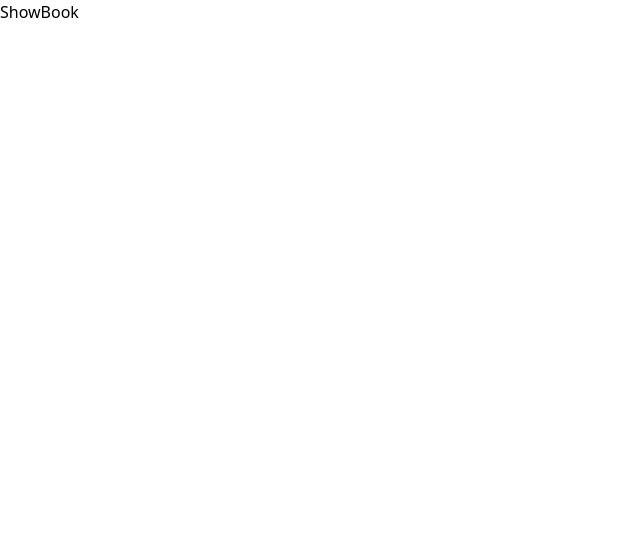
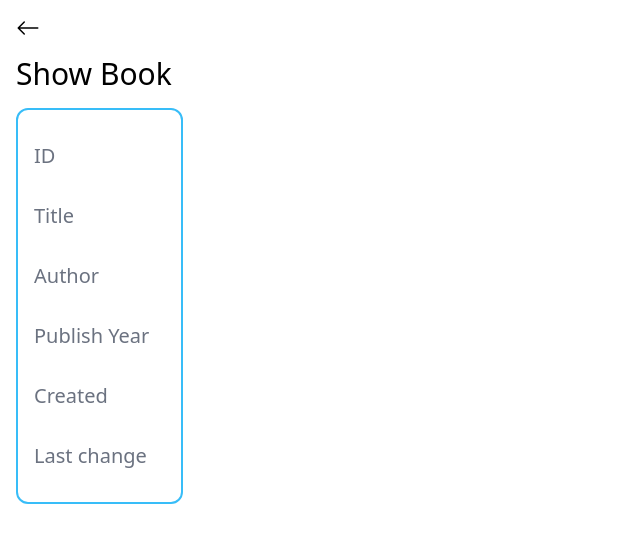
Before and after one commit to itsnotalvin/MERN-tutorial, a React (Vite) app in the folder frontend/: page /books/details/1 in a window 1280 px wide. Shown: the top 542 px of the page, without its empty margins (0-640 px from the left). Built offline with nearby package versions, Linux system fonts and the light colour scheme; no server answers.

Commit message:
backbutton component and showbook page

```diff
--- /dev/null
+++ b/frontend/components/BackButton.jsx
@@ -0,0 +1,18 @@
+import { Link } from 'react-router-dom'
+import { BsArrowLeft } from 'react-icons/bs'
+import React from 'react'
+
+const BackButton = ({ destination ='/'}) => {
+  return (
+    <div className='flex'>
+        <Link
+        to={destination}
+        className='bg-sky-800 text-white px-4 py-1 rounded-lg w-fit'
+        >
+            <BsArrowLeft className='text-2xl' />
+        </Link>
+    </div>
+  )
+}
+
+export default BackButton
--- a/frontend/src/pages/Home.jsx
+++ b/frontend/src/pages/Home.jsx
@@ -12,12 +12,12 @@
     const [loading, setLoading] = useState(false)
     useEffect(() => {
         setLoading(true);
-        console.log("initiating GET request")
+        // console.log("initiating GET request")
         axios
             .get('http://localhost:5555/books')
 
             .then((response) => {
-                console.log(".then is working")
+                // console.log(".then is working")
                 setBooks(response.data.data)
                 setLoading(false);
             })
--- a/frontend/src/pages/ShowBook.jsx
+++ b/frontend/src/pages/ShowBook.jsx
@@ -1,8 +1,66 @@
-import React from 'react'
+import React, { useEffect, useState } from 'react'
+import axios from 'axios';
+import { useParams } from 'react-router-dom';
+import BackButton from '../../components/BackButton.jsx';
+import Spinner from '../../components/Spinner.jsx';
+
 
 const ShowBook = () => {
+  const [book, setBook] = useState([]);
+  const [loading, setLoading] = useState(false);
+  const { id } = useParams();
+
+  useEffect(() => {
+    setLoading(true);
+    axios
+      .get(`http://localhost:555/books/${id}`)
+      .then((response) => {
+        setBook(response.data);
+        setLoading(false);
+
+      })
+      .catch((error) => {
+        console.log(`Error occured during GET request`, error)
+        setLoading(false)
+      })
+  }, [])
+
   return (
-    <div>ShowBook</div>
+    <div className='p-4'>
+      <BackButton />
+      <h1 className='text-3xl my-4'>Show Book</h1>
+      {loading ? (
+        <Spinner />
+      ) : (
+        <div className='flex flex-col border-2 border-sky-400 rounded-xl w-fit p-4'>
+          <div className='my-4'>
+            <span className='text-xl mr-4 text-gray-500'>ID</span>
+            <span>{book._id}</span>
+          </div>
+          <div className='my-4'>
+            <span className='text-xl mr-4 text-gray-500'>Title</span>
+            <span>{book.title}</span>
+          </div>
+          <div className='my-4'>
+            <span className='text-xl mr-4 text-gray-500'>Author</span>
+            <span>{book.author}</span>
+          </div>
+          <div className='my-4'>
+            <span className='text-xl mr-4 text-gray-500'>Publish Year</span>
+            <span>{book.publishYear}</span>
+          </div>
+          <div className='my-4'>
+            <span className='text-xl mr-4 text-gray-500'>Created</span>
+            <span>{book.createdAt}</span>
+          </div>
+          <div className='my-4'>
+            <span className='text-xl mr-4 text-gray-500'>Last change</span>
+            <span>{book.updatedAt}</span>
+          </div>
+        </div>
+      )}
+
+    </div>
   )
 }
 
```
Also changed, not shown: 1 other file (tests, documents, lock files or other folders).
